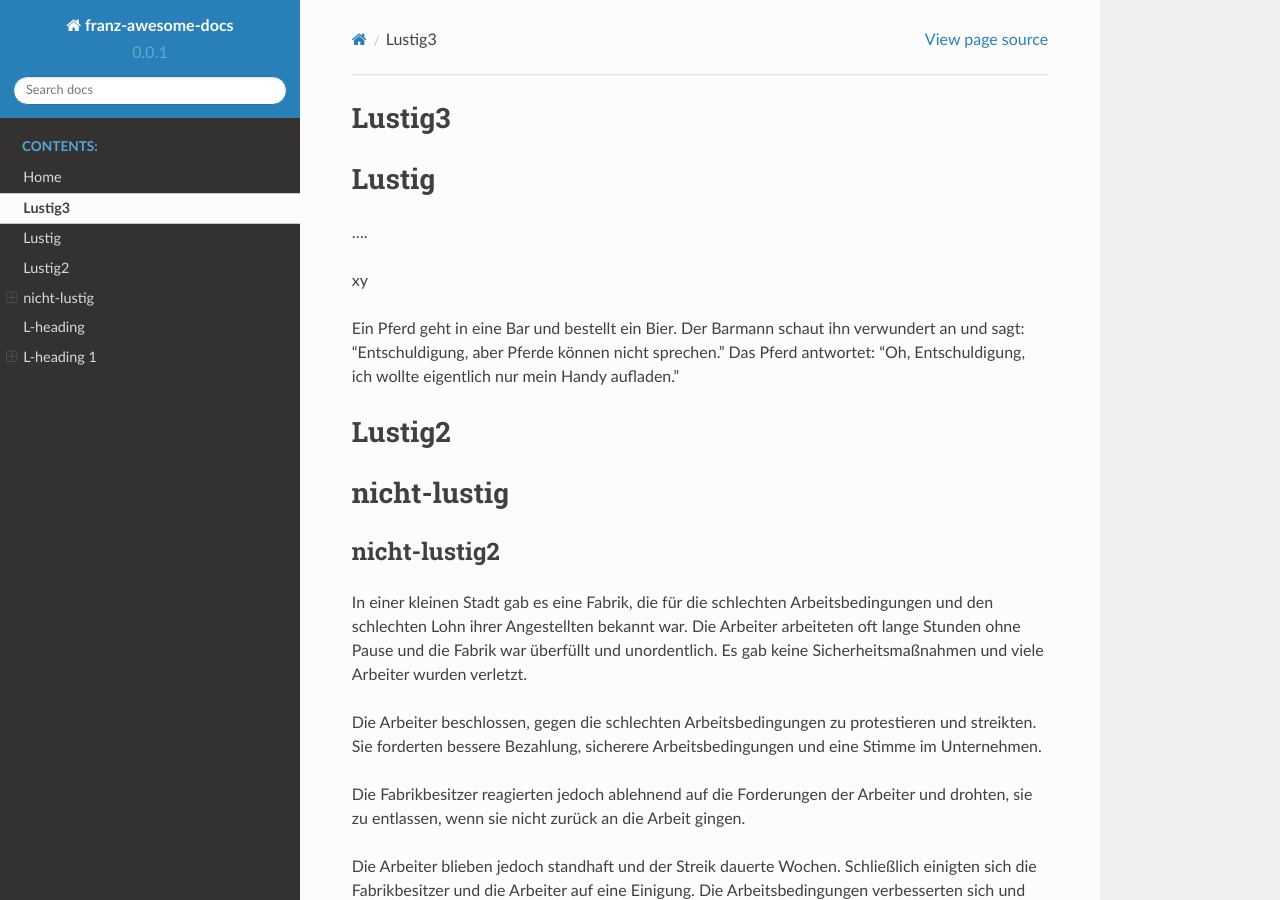
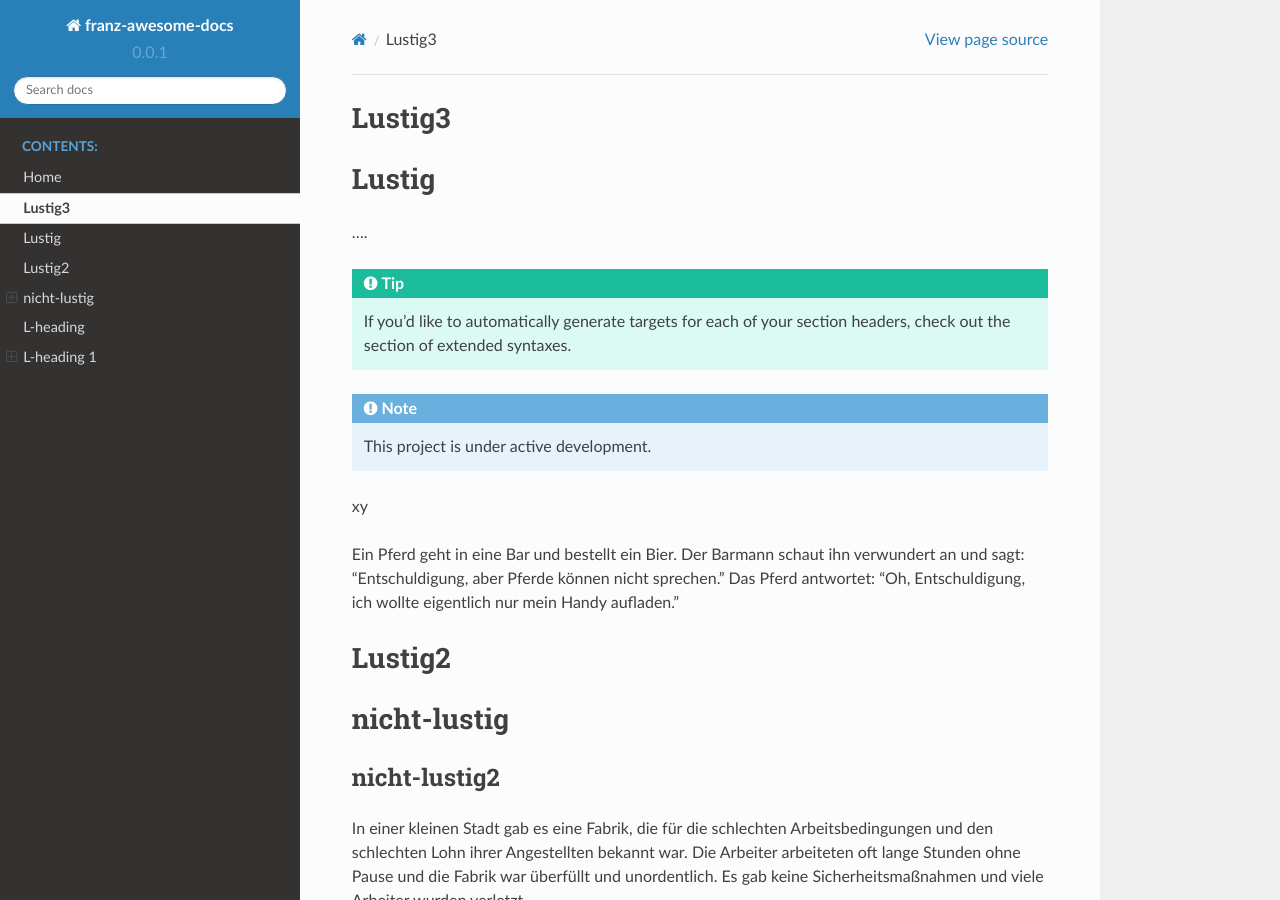
Before and after one commit to franz-ms-muc/awesome-docs, a Sphinx documentation site: the page built from docs/Lustig.md, in a window 1280 px wide and 900 px high. Built offline with Sphinx 7.4.7 and the Read the Docs theme 2.0.0, drawn with Linux system fonts in a browser that asks for light colours.

Commit message:
Update Lustig.md

```diff
--- a/docs/Lustig.md
+++ b/docs/Lustig.md
@@ -3,6 +3,16 @@
 # Lustig
 
 ....
+
+
+:::{tip}
+If you'd like to automatically generate targets for each of your section headers, check out the section of extended syntaxes.
+:::
+
+:::{note}
+This project is under active development.
+:::
+
 
 xy
 
```
